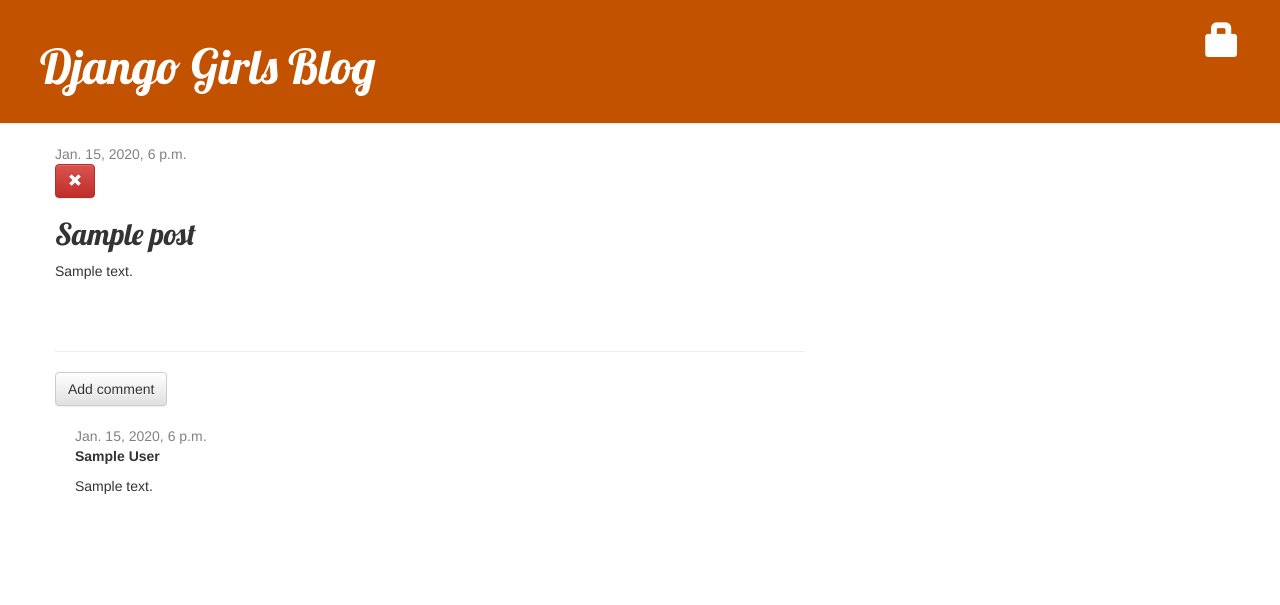
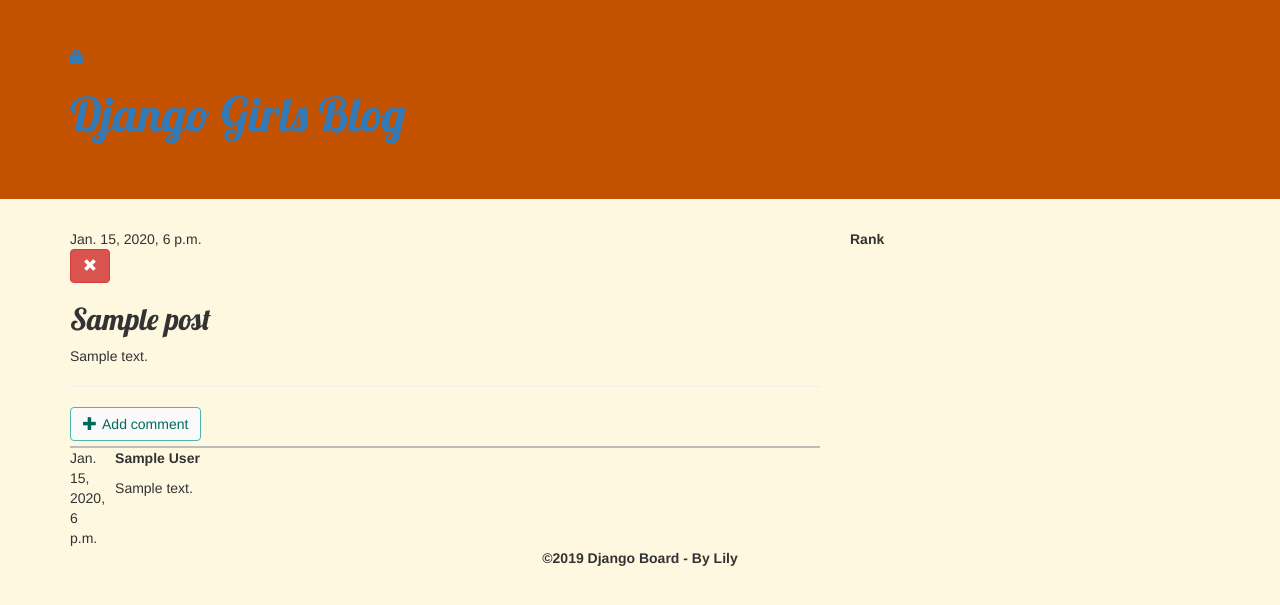
Before and after one commit to ChenLily0928/Django, a Django app: page /post/1/ in a window 1280 px wide. Shown: the top 605 px of the page. Run offline with Django 3.2, Linux system fonts and the light colour scheme; tables that the repository leaves empty hold one stand-in row (values such as "Sample post"); some libraries are stand-ins or nearby versions.

Commit message:
Changed the Template of the site.

```diff
--- a/blog/Templates/blog/base.html
+++ b/blog/Templates/blog/base.html
@@ -1,37 +1,43 @@
 {% load static %}
 
 <!DOCTYPE html>
-
 <html>
 <head>
 	<meta http-equiv="Content-Type" content="text/html; charset=utf-8" />
-    <title>Django Girls Blog</title>
-	<link rel="stylesheet" href="//maxcdn.bootstrapcdn.com/bootstrap/3.2.0/css/bootstrap.min.css">
-	<link rel="stylesheet" href="//maxcdn.bootstrapcdn.com/bootstrap/3.2.0/css/bootstrap-theme.min.css">
+    {% block title %}{% endblock %}
+    <link rel="stylesheet" href="//maxcdn.bootstrapcdn.com/bootstrap/3.4.0/css/bootstrap.min.css">
 	<link href="//fonts.googleapis.com/css?family=Lobster&subset=latin,latin-ext" rel="stylesheet" type="text/css">
 	<link rel="stylesheet" href="{% static 'css/blog.css' %}">
-	<!--<script src="{% static 'js/bootstrap.js' %}"></script>-->
-	<script src="https://stackpath.bootstrapcdn.com/bootstrap/4.3.1/js/bootstrap.min.js" integrity="sha384-JjSmVgyd0p3pXB1rRibZUAYoIIy6OrQ6VrjIEaFf/nJGzIxFDsf4x0xIM+B07jRM" crossorigin="anonymous"></script>
-	<script src="https://code.jquery.com/jquery-3.3.1.slim.min.js" integrity="sha384-q8i/X+965DzO0rT7abK41JStQIAqVgRVzpbzo5smXKp4YfRvH+8abtTE1Pi6jizo" crossorigin="anonymous"></script>
-	<script src="https://cdnjs.cloudflare.com/ajax/libs/popper.js/1.14.7/umd/popper.min.js" integrity="sha384-UO2eT0CpHqdSJQ6hJty5KVphtPhzWj9WO1clHTMGa3JDZwrnQq4sF86dIHNDz0W1" crossorigin="anonymous"></script>
+	<script src="//ajax.googleapis.com/ajax/libs/jquery/3.4.1/jquery.min.js"></script>
+	<script src="//maxcdn.bootstrapcdn.com/bootstrap/3.4.0/js/bootstrap.min.js"></script>
 </head>
 <body>
-	<div class="page-header">
+	<div>
+		<div class="jumbotron">
+			<div class="container">
 				{% if user.is_authenticated %}
-		<a href="{% url 'post_draft_list' %}" class="top-menu"><span class="glyphicon glyphicon-edit"></span></a>
-	    <a href="{% url 'post_new' %}" class="top-menu"><span class="glyphicon glyphicon-plus"></span></a>
+					<a class="top-menu" href="{% url 'post_draft_list' %}"><span class="glyphicon glyphicon-edit"></span></a>
+					<a class="top-menu" href="{% url 'post_new' %}"><span class="glyphicon glyphicon-plus"></span></a>
 					<p class="top-menu">Hello {{ user.username }} <small>(<a href="{% url 'logout' %}">Log out</a>)</small></p>
 				{% else %}
 					<a href="{% url 'login' %}" class="top-menu"><span class="glyphicon glyphicon-lock"></span></a>
 				{% endif %}
 					<h1><a href="/" class="external_link" id="link_to_wiki_page">Django Girls Blog</a></h1>
 			</div>
-	<div class="content container">
+		</div>
+		<div id="warp" class="container">
 			<div class="row">
-			<div class="col-md-8">
+				<div class="col-xs-12 col-md-8">
 					{% block content %}
 					{% endblock %}
 				</div>
+				<div class="col-xs-12 col-md-4">
+					<strong>Rank</strong>
+				</div>
+			</div>
+			<footer class="text-center">
+				<strong>&copy;2019 Django Board - By Lily</strong>
+			</footer>
 		</div>
 	</div>
 </body>
--- a/blog/Templates/blog/post_detail.html
+++ b/blog/Templates/blog/post_detail.html
@@ -1,4 +1,8 @@
 {% extends 'blog/base.html' %} <!-- 必須放在最上方 -->
+
+{% block title %}
+	<title>Message</title>
+{% endblock %}
 
 {% block content %}
     <div class="post">
@@ -18,22 +22,44 @@
         <p>{{ post.text|linebreaksbr }}</p>
     </div>
 	<hr>
-	<a class="btn btn-default" href="{% url 'add_comment_to_post' pk=post.pk %}">Add comment</a>
+	<!-- <button class="btn add" data-toggle="collapse" data-target="#msgform"><span class="glyphicon glyphicon-plus mr-1"></span>Add Comment</button >-->
+	<a class="btn add" href="{% url 'add_comment_to_post' pk=post.pk %}"><span class="glyphicon glyphicon-plus mr-1"></span>Add comment</a>
+	<div id="msgform" class="panel-collapse collapse msgform">
+		<h1>New comment</h1>
+		<form method="POST" class="post-form">
+			{% csrf_token %}
+			<div class="form-group">
+				<label><span class="glyphicon glyphicon-user mr-1"></span>Author</label>
+				<input type="text" class="form-control" name="author" placeholder="your name"/>
+			</div>
+			<div class="form-group">
+				<label><span class="glyphicon glyphicon-comment mr-1"></span>Messages</label>
+				<textarea class="form-control" name="msg" rows="5" placeholder="messages" style="resize: none;"></textarea>
+			</div>
+			<div class="form-group text-center">
+				<button type="submit" class="btn btnQuery">Send</button>
+			</div>
+    </form>
+	</div>
+	<div style="border-top: 1px solid #bdbdbd;">
 		{% for comment in post.comments.all %}
 			{% if user.is_authenticated or comment.approved_comment %}
-		<div class="comment">
-			<div class="date">
-				{{ comment.created_date }}
+			<div class="media" style="border-top: 1px solid #bdbdbd;">
+				<div class="media-left">
+					<span></span>{{ comment.created_date }}
 					{% if not comment.approved_comment %}
-					<a class="btn btn-default" href="{% url 'comment_remove' pk=comment.pk %}"><span class="glyphicon glyphicon-remove"></span></a>
-					<a class="btn btn-default" href="{% url 'comment_approve' pk=comment.pk %}"><span class="glyphicon glyphicon-ok"></span></a>
+						<a class="btn-link mr-1" href="{% url 'comment_remove' pk=comment.pk %}"><span class="glyphicon glyphicon-remove text-danger"></span></a>
+						<a class="btn-link" href="{% url 'comment_approve' pk=comment.pk %}"><span class="glyphicon glyphicon-ok text-info"></span></a>
 					{% endif %}
 				</div>
+				<div class="media-body">
 					<strong>{{ comment.author }}</strong>
 					<p>{{ comment.text|linebreaks }}</p>
+				</div>
 			</div>
 			{% endif %}
 		{% empty %}
 			<p>No comments here yet :(</p>
 		{% endfor %}
+	</div>
 {% endblock %}
--- a/blog/Templates/registration/login.html
+++ b/blog/Templates/registration/login.html
@@ -1,4 +1,8 @@
 {% extends "blog/base.html" %}
+
+{% block title %}
+	<title>Login</title>
+{% endblock %}
 
 {% block content %}
     {% if form.errors %}
@@ -6,7 +10,7 @@
     {% endif %}
 
     <form method="post" action="{% url 'login' %}">
-    {% csrf_token %}
+    {% csrf_token %} <!-- 避免跨戰請求攻擊 -->
         <table>
         <tr>
             <td>{{ form.username.label_tag }}</td>
--- a/blog/static/css/blog.css
+++ b/blog/static/css/blog.css
@@ -1,54 +1,119 @@
 body {
-
+   background-color: #fff8e1;
 }
 
-.page-header {
-    background-color: #C25100;
-    margin-top: 0;
-    padding: 20px 20px 20px 40px;
+.jumbotron {
+	background-color: #C25100;
 }
 
-.page-header h1, .page-header h1 a, .page-header h1 a:visited, .page-header h1 a:active {
-    color: #ffffff;
+.jumbotron h1, .jumbotron h1, .jumbotron h1 a:visited, .jumbotron h1 a:active{
+	color: #ffffff;
     font-size: 36pt;
     text-decoration: none;
 }
 
-.content {
-    margin-left: 40px;
+.user {
+	width: 100px;
+	height: 100px;
+	background-color: #ffffff;
+	vertical-align:middle;
+	display:table-cell;
+	border: 1px solid #fff;
+	border-radius: 1;
+}
+
+.post h1 a, .post h1 a:visited, .post h2 a, .post h2 a:visited,.post h3 a, .post h3 a:visited {
+    color: #000000;
+}
+
+.msgform {
+	background-color: rgba(0, 150, 136, 0.1);
+	border: 1px dashed #9e9e9e;
+	border-radius: 0.5rem;
+	margin-top:0.5rem;
+	margin-bottom:0.5rem;
+	padding: 1rem;
+}
+.msgform h1 {
+	color: #827717;
+	margin-top: -5px;
+	padding-bottom: 0.5rem;
+	text-align: center;
+}
+
+/* read more 效果 */
+.msgbox {
+	overflow: hidden;
+	white-space: nowrap; /* 針對單一行文字 */
+	text-overflow: ellipsis; /* ... */
+	display: -webkit-box; /* Safari、Opera 以及 Chrome */
+	-webkit-line-clamp: 3; /* 行數 */
+	-webkit-box-orient: vertical;
+	white-space: normal;
+}
+
+.comment {
+	padding-top: 1rem;
+	padding-bottom: 1rem;
+	padding-left: 0.5rem;
+	padding-right: 0.5rem;
+}
+
+.more a{
+	color: #ef6c00;
+	text-decoration: none;
+	font-weight: bold;
 }
 
 h1, h2, h3, h4 {
     font-family: 'Lobster', cursive;
 }
 
-.date {
-    color: #828282;
+.rowcenter {
+    text-align: center;
+    margin: 0 auto;
 }
 
-.save {
-    float: right;
+.mr-1 {
+	margin-right: 0.5rem;
 }
 
-.post-form textarea, .post-form input {
-    width: 100%;
+.mr-2 {
+	margin-right: 1rem;
 }
 
-.top-menu, .top-menu:hover, .top-menu:visited {
-    color: #ffffff;
-    float: right;
-    font-size: 26pt;
-    margin-right: 20px;
+.ml-1 {
+	margin-left: 0.5rem;
 }
 
-.post {
-    margin-bottom: 70px;
+.ml-2 {
+	margin-left: 1rem;
 }
 
-.post h2 a, .post h2 a:visited {
-    color: #000000;
+.add {
+	color: #00695c;
+	text-decoration: none;
+	border: 1px solid #4db6ac;
+	margin-bottom: 0.5rem;
+	background-color: #fafafa;
 }
 
-.comment {
-    margin: 20px 0px 20px 20px;
+.add:hover, .add:visited, .add:focus{
+	color:#fff;
+	text-decoration: none;
+	background-color: #00695c;
 }
+
+.btnQuery {
+    color: #fff;
+    font-weight: 600;
+    background-color: #6d4c41;
+    -webkit-box-shadow: 1px 4px 9px 0px rgba(158,158,158,0.73);
+    -moz-box-shadow: 1px 4px 9px 0px rgba(158,158,158,0.73);
+    box-shadow: 1px 4px 9px 0px rgba(158,158,158,0.73);
+}
+
+    .btnQuery:hover,
+    .btnQuery:focus {
+        color: #fff;
+    }
--- a/blog/views.py
+++ b/blog/views.py
@@ -10,8 +10,17 @@
     return render(request, 'blog/post_list.html', {'posts': posts})
 
 def post_detail(request, pk):
-    post = get_object_or_404(Post, pk = pk)
-    return render(request, 'blog/post_detail.html', {'post': post})
+	post = get_object_or_404(Post, pk = pk)
+	if request.method == "POST":
+		form = CommentForm(request.POST)
+		if form.is_valid():
+			comment = form.save(commit=False)
+			comment.post = post
+			comment.save()
+			return redirect('post_detail', pk=post.pk)
+	else:
+		form = CommentForm()
+	return render(request, 'blog/post_detail.html', {'post': post})
 
 @login_required
 def post_new(request):
```
Also changed, not shown: blog/Templates/blog/add_comment_to_post.html (+8 -3 lines), blog/Templates/blog/post_list.html (+15 -5 lines). Lines whose indentation alone changed are shown as unchanged.
